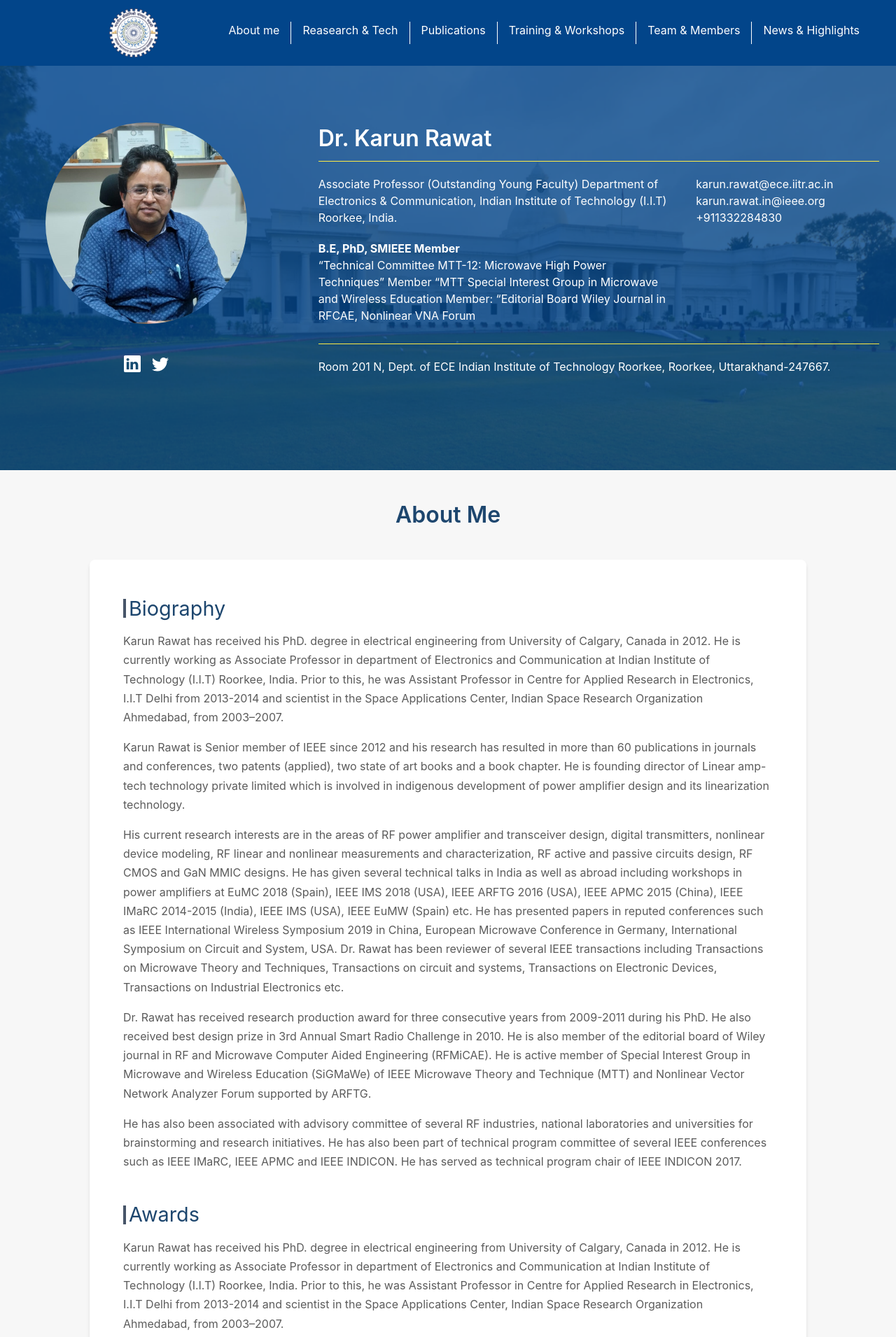
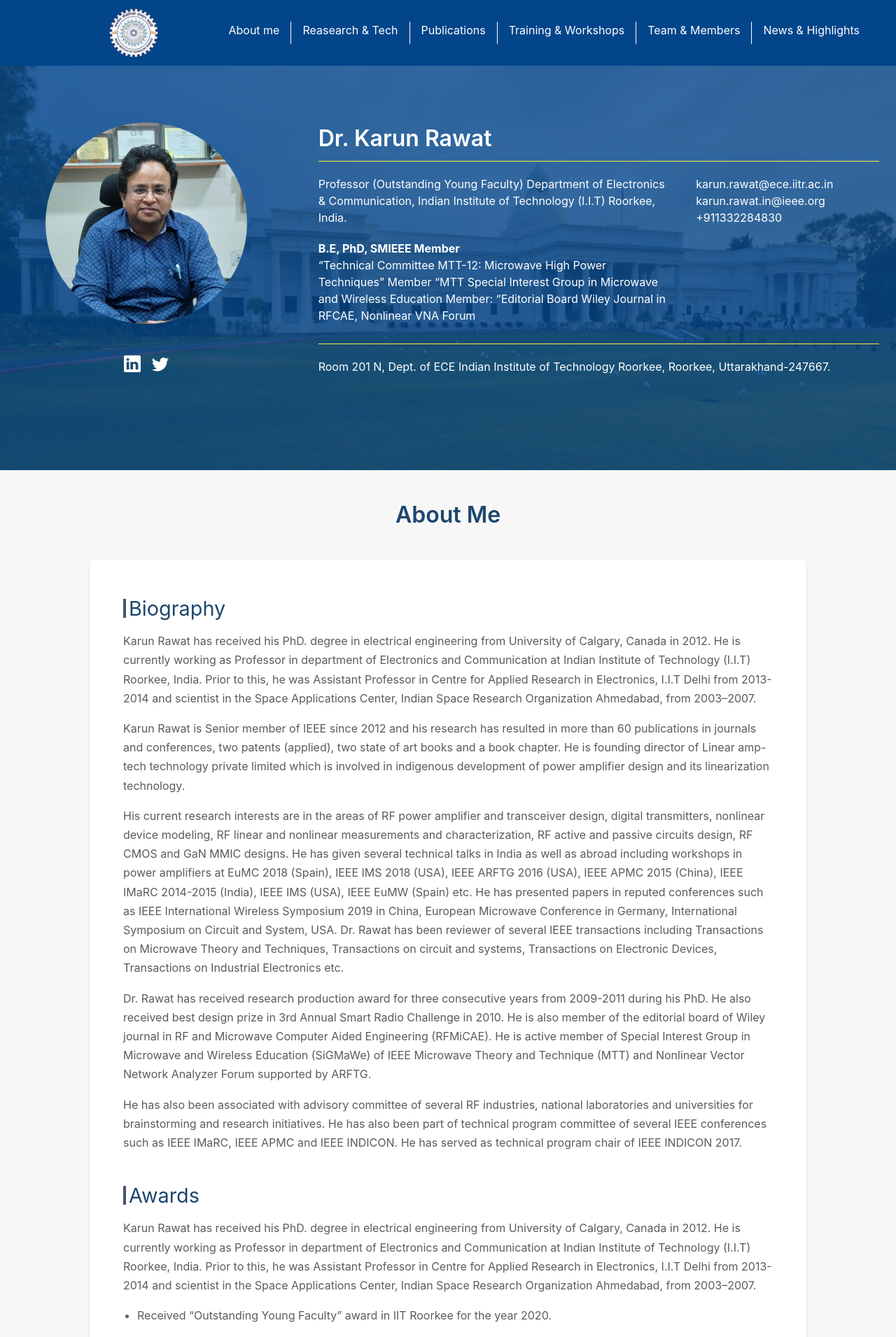
Before and after one commit to PraveshChamoli999/karun-rawat-portfolio, a React (Create React App) app: page /#/about-me in a window 1280 px wide. Shown: the top 1911 px of the page at 70% size. Built offline with nearby package versions, Linux system fonts and the light colour scheme.

Commit message:
fix typo

```diff
--- a/src/components/Hero.js
+++ b/src/components/Hero.js
@@ -37,7 +37,7 @@ const Hero = () => {
             <div className="grid grid-cols-1 gap-2 md:grid-cols-3 text-[#5B5B5B] lg:text-white">
               <div className="col-span-2 pr-6">
                 <p>
-                  Associate Professor (Outstanding Young Faculty) Department of
+                  Professor (Outstanding Young Faculty) Department of
                   Electronics & Communication, Indian Institute of Technology
                   (I.I.T) Roorkee, India.
                 </p>
--- a/src/pages/AboutMe.js
+++ b/src/pages/AboutMe.js
@@ -18,7 +18,7 @@ const AboutMe = () => {
             <p className="mt-4 ">
               Karun Rawat has received his PhD. degree in electrical engineering
               from University of Calgary, Canada in 2012. He is currently
-              working as Associate Professor in department of Electronics and
+              working as Professor in department of Electronics and
               Communication at Indian Institute of Technology (I.I.T) Roorkee,
               India. Prior to this, he was Assistant Professor in Centre for
               Applied Research in Electronics, I.I.T Delhi from 2013-2014 and
@@ -79,7 +79,7 @@ const AboutMe = () => {
             <p className="mt-4">
               Karun Rawat has received his PhD. degree in electrical engineering
               from University of Calgary, Canada in 2012. He is currently
-              working as Associate Professor in department of Electronics and
+              working as Professor in department of Electronics and
               Communication at Indian Institute of Technology (I.I.T) Roorkee,
               India. Prior to this, he was Assistant Professor in Centre for
               Applied Research in Electronics, I.I.T Delhi from 2013-2014 and
```
